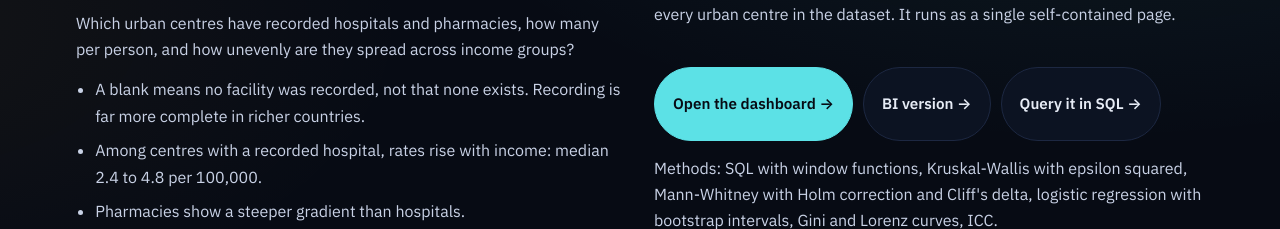
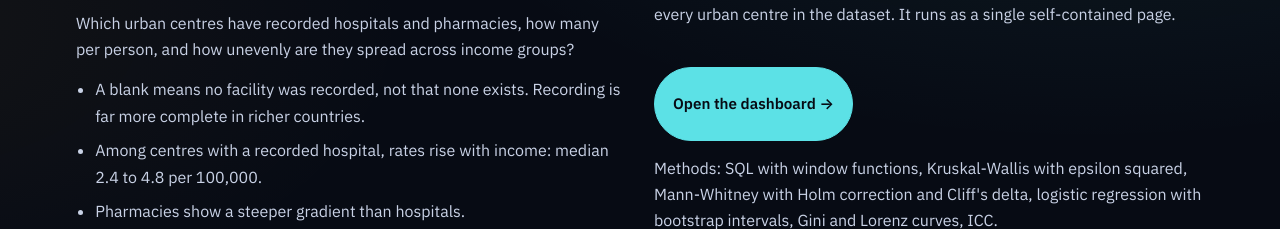
Before and after one commit to DevaharishSrikannan/DevaharishSrikannan.github.io, a plain HTML site: page projects/urban-health.html in a window 1280 px wide. Shown: the part 937-1166 px from the top of the page. Drawn offline with Linux system fonts and the light colour scheme.

Commit message:
Remove links to pages not yet published

```diff
--- a/projects/urban-health.html
+++ b/projects/urban-health.html
@@ -36,7 +36,7 @@
   <div class="kpis"><div class="kpi "><b>11,000+</b><span>urban centres analysed</span></div><div class="kpi bad"><b>88% vs 36%</b><span>hospital recorded, high vs low income</span></div><div class="kpi "><b>14.9x</b><span>adjusted odds, high vs low income</span></div><div class="kpi "><b>0.33</b><span>hospital vs pharmacy correlation</span></div></div>
 </section>
 
-<section class="block"><div class="wrap two"><div class="prose reveal"><span class="eyebrow">Question</span><h2>Who has recorded hospitals and pharmacies?</h2><p>Which urban centres have recorded hospitals and pharmacies, how many per person, and how unevenly are they spread across income groups?</p><ul><li>A blank means no facility was recorded, not that none exists. Recording is far more complete in richer countries.</li><li>Among centres with a recorded hospital, rates rise with income: median 2.4 to 4.8 per 100,000.</li><li>Pharmacies show a steeper gradient than hospitals.</li><li>Dublin has 9.3 recorded hospitals and 15.5 pharmacies per 100,000.</li></ul></div><div class="prose reveal"><span class="eyebrow">Live dashboard</span><h2>Look up any city</h2><p>The full interactive dashboard lets you compare income groups and look up every urban centre in the dataset. It runs as a single self-contained page.</p><p class="row"><a class="btn primary" href="../urban-health-access/">Open the dashboard →</a><a class="btn" href="bi-dashboard.html">BI version →</a><a class="btn" href="sql-playground.html">Query it in SQL →</a></p><p class="muted">Methods: SQL with window functions, Kruskal-Wallis with epsilon squared, Mann-Whitney with Holm correction and Cliff's delta, logistic regression with bootstrap intervals, Gini and Lorenz curves, ICC.</p></div></div></section>
+<section class="block"><div class="wrap two"><div class="prose reveal"><span class="eyebrow">Question</span><h2>Who has recorded hospitals and pharmacies?</h2><p>Which urban centres have recorded hospitals and pharmacies, how many per person, and how unevenly are they spread across income groups?</p><ul><li>A blank means no facility was recorded, not that none exists. Recording is far more complete in richer countries.</li><li>Among centres with a recorded hospital, rates rise with income: median 2.4 to 4.8 per 100,000.</li><li>Pharmacies show a steeper gradient than hospitals.</li><li>Dublin has 9.3 recorded hospitals and 15.5 pharmacies per 100,000.</li></ul></div><div class="prose reveal"><span class="eyebrow">Live dashboard</span><h2>Look up any city</h2><p>The full interactive dashboard lets you compare income groups and look up every urban centre in the dataset. It runs as a single self-contained page.</p><p class="row"><a class="btn primary" href="../urban-health-access/">Open the dashboard →</a></p><p class="muted">Methods: SQL with window functions, Kruskal-Wallis with epsilon squared, Mann-Whitney with Holm correction and Cliff's delta, logistic regression with bootstrap intervals, Gini and Lorenz curves, ICC.</p></div></div></section>
 <section class="block" style="padding-top:0"><div class="wrap"><div class="head"><span class="eyebrow">Figures</span><h2>From the analysis</h2><p>Select a figure to enlarge it.</p></div><div class="gallery"><figure><img src="../assets/img/urban-recorded.jpg" alt="Share of centres with a recorded facility, by income group" loading="lazy"><figcaption>Share of centres with a recorded facility, by income group</figcaption></figure><figure><img src="../assets/img/urban-levels.jpg" alt="Facilities per person by income group" loading="lazy"><figcaption>Facilities per person by income group</figcaption></figure><figure><img src="../assets/img/urban-lorenz.jpg" alt="Lorenz curve of recorded hospitals" loading="lazy"><figcaption>Lorenz curve of recorded hospitals</figcaption></figure><figure><img src="../assets/img/urban-scatter.jpg" alt="Hospitals vs pharmacies per person" loading="lazy"><figcaption>Hospitals vs pharmacies per person</figcaption></figure></div></div></section>
 <section class="block" style="padding-top:0"><div class="wrap"><div class="row"><a class="btn" href="../projects.html">← All projects</a><a class="btn primary" href="../urban-health-access/">Open full dashboard <span class="arr">→</span></a><a class="btn" href="https://github.com/DevaharishSrikannan/urban-health-access">Code on GitHub <span class="arr">→</span></a></div></div></section>
 
```
Also changed, not shown: projects/health-financing.html (+1 -1 lines).
